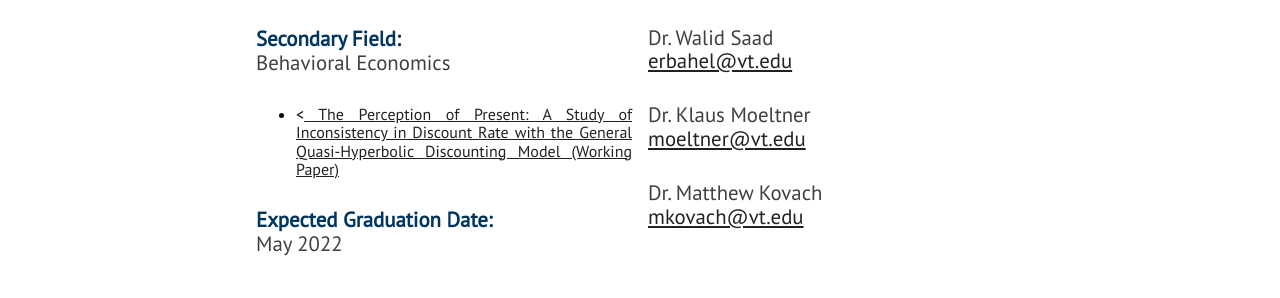
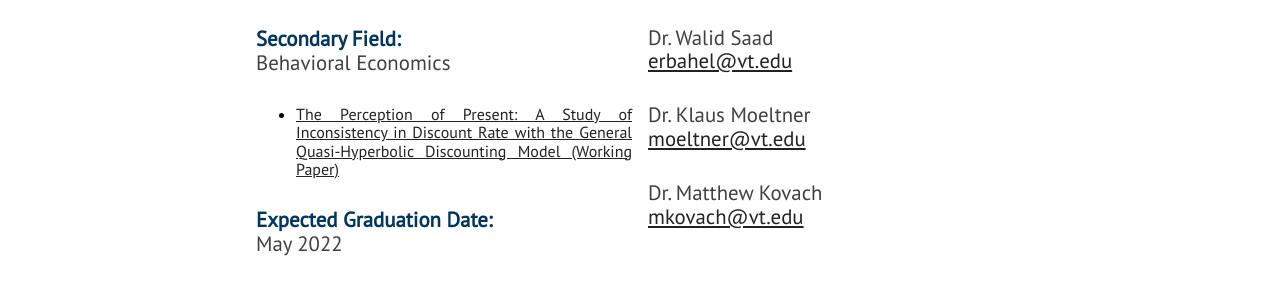
Before and after one commit to KevinKCV/kevinzou, a Jekyll site: the page built from index.html, in a window 1280 px wide and 900 px high, scrolled down 1223 px. Shown: the part 156-454 px from the top of the window. Built offline with Jekyll 4.4.1, drawn with Linux system fonts in a browser that asks for light colours; nearby versions of some CDN libraries.

```diff
--- a/_includes/01info.html
+++ b/_includes/01info.html
@@ -12,15 +12,13 @@
              Experimental Economics </p>
 
             <ul>
-
-
-            <li><a href="/kevinzou/assets/doc/groupsize.pdf"> Group Size Effect in Sequential Multi-Battle Contests:
+                <li><a href="/kevinzou/assets/doc/groupsize.pdf"> Group Size Effect in Sequential Multi-Battle Contests:
                 An Experiment Study (Job Market Paper) </a></li>
 
             <br>
-            <ul>
-            <li><a href="/kevinzou/assets/doc/Instructions.pdf"> Supplementary Material </a></li>
-            </ul>
+                <ul>
+                    <li><a href="/kevinzou/assets/doc/Instructions.pdf"> Supplementary Material </a></li>
+                </ul>
             </ul>
 
 
@@ -31,7 +29,7 @@
 
 
             <ul>
-            <li><<a href="/kevinzou/assets/doc/timepref.pdf"> The Perception of Present: A Study of Inconsistency in
+                <li><a href="/kevinzou/assets/doc/timepref.pdf"> The Perception of Present: A Study of Inconsistency in
                 Discount Rate with the General Quasi-Hyperbolic Discounting Model (Working Paper)</a></li>
             </ul>
 
```
